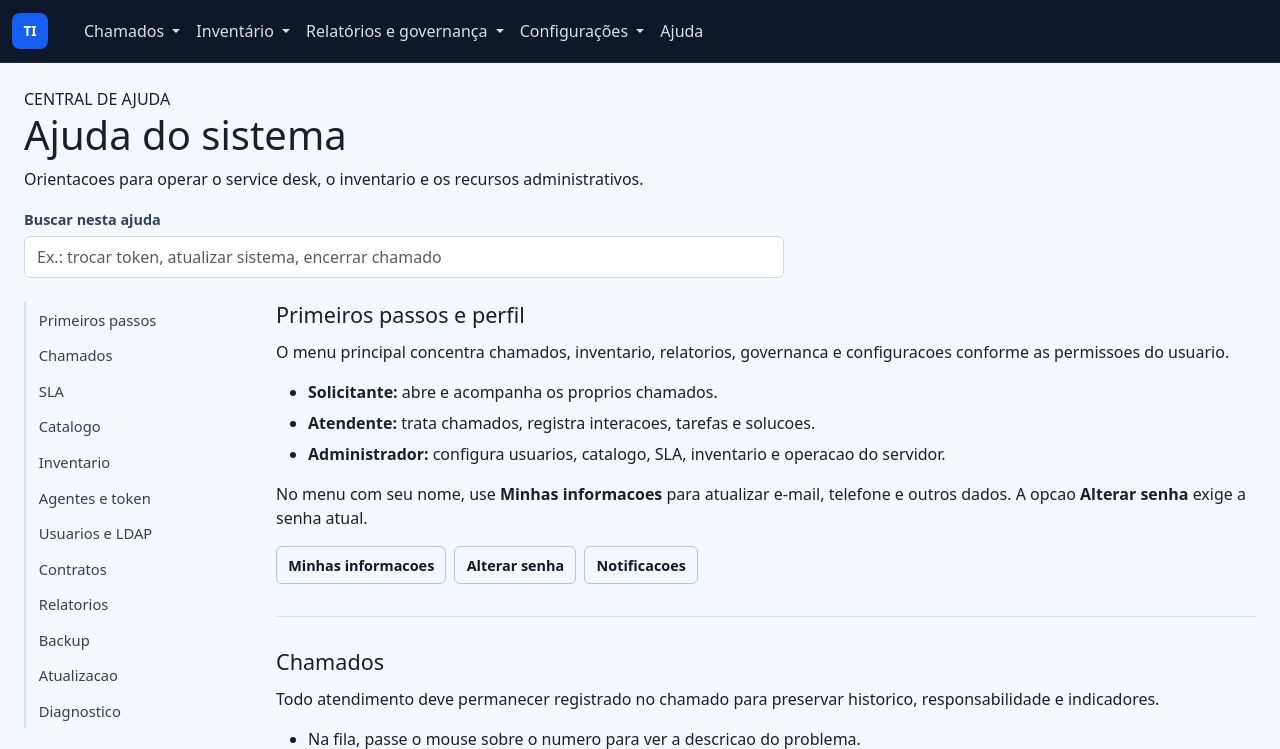
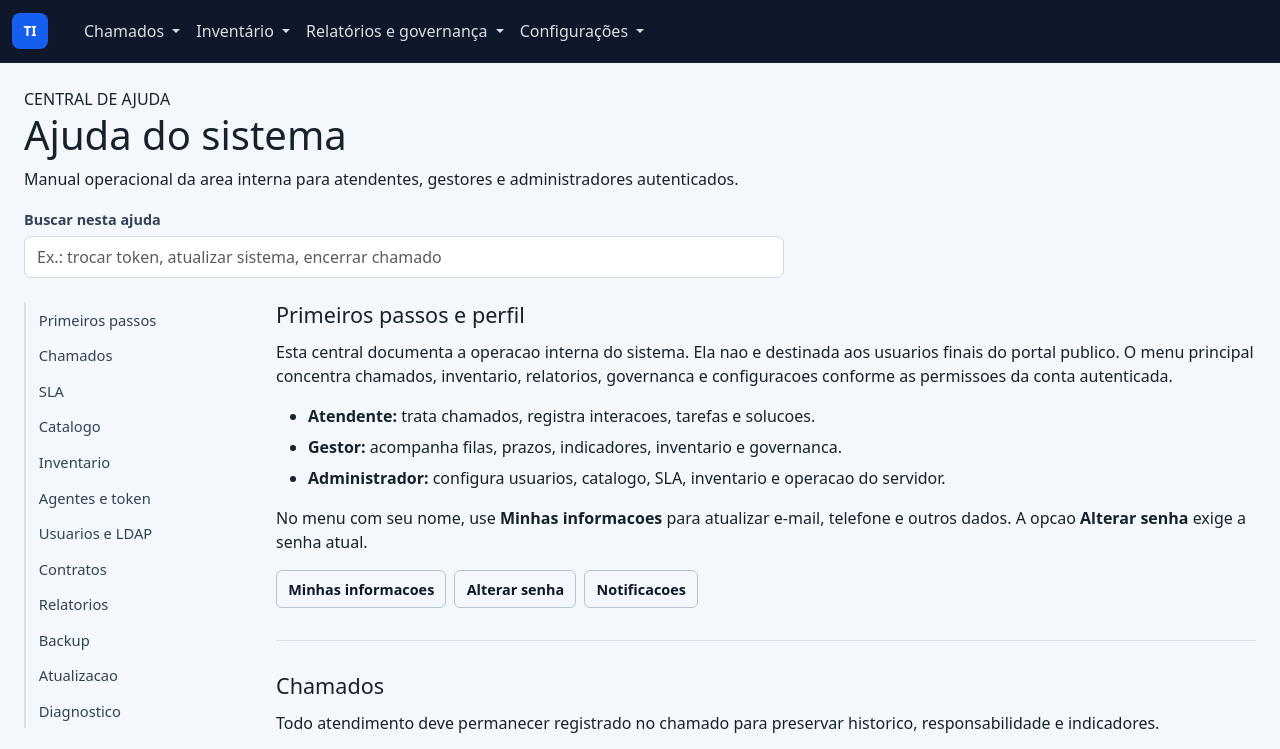
Before and after one commit to mcetrangolo/sistema_chamados, a Django app: template templates/core/ajuda.html in a window 1280 px wide. Shown: the top 749 px of the page. Run offline with Django 5.2, Linux system fonts and the light colour scheme; the template is opened without the code that fills it, so the values that code supplies are empty.

Commit message:
Restringe ajuda a area interna v1.9.1

```diff
--- a/core/tests.py
+++ b/core/tests.py
@@ -26,6 +26,8 @@ class AjudaSistemaTests(TestCase):
 
         self.assertEqual(response.status_code, 200)
         self.assertContains(response, "Ajuda do sistema")
+        self.assertContains(response, "Manual operacional da area interna")
+        self.assertContains(response, "nao e destinada aos usuarios finais")
         self.assertContains(response, reverse("core:ajuda"), count=2)
         self.assertNotContains(response, ">Verificar atualizacoes<")
 
--- a/core/version.py
+++ b/core/version.py
@@ -1,2 +1,2 @@
-SISTEMA_VERSAO = "v1.9.0"
-SISTEMA_VERSAO_NOME = "Central de Ajuda do Sistema"
+SISTEMA_VERSAO = "v1.9.1"
+SISTEMA_VERSAO_NOME = "Ajuda Operacional Interna"
--- a/templates/base.html
+++ b/templates/base.html
@@ -122,9 +122,11 @@
               <li><a class="dropdown-item" href="{% url 'inventario:licencas' %}">Licencas de software</a></li>
             </ul>
           </li>
-          <li class="nav-item">
-            <a class="nav-link" href="{% url 'core:ajuda' %}">Ajuda</a>
-          </li>
+          {% if user.is_authenticated %}
+            <li class="nav-item">
+              <a class="nav-link" href="{% url 'core:ajuda' %}">Ajuda</a>
+            </li>
+          {% endif %}
         </ul>
         {% if user.is_authenticated %}
           <a class="btn user-menu-toggle me-2" href="{% url 'core:notificacoes' %}" title="Notificacoes">Notificacoes{% if notificacoes_nao_lidas %} ({{ notificacoes_nao_lidas }}){% endif %}</a>
--- a/templates/core/ajuda.html
+++ b/templates/core/ajuda.html
@@ -7,7 +7,7 @@
   <div>
     <div class="eyebrow">CENTRAL DE AJUDA</div>
     <h1>Ajuda do sistema</h1>
-    <p>Orientacoes para operar o service desk, o inventario e os recursos administrativos.</p>
+    <p>Manual operacional da area interna para atendentes, gestores e administradores autenticados.</p>
   </div>
   <span class="badge text-bg-light border">{{ sistema_versao }}</span>
 </div>
@@ -39,10 +39,10 @@
   <div class="help-content" id="help-content">
     <section class="help-section" id="primeiros-passos" data-help-section>
       <h2>Primeiros passos e perfil</h2>
-      <p>O menu principal concentra chamados, inventario, relatorios, governanca e configuracoes conforme as permissoes do usuario.</p>
+      <p>Esta central documenta a operacao interna do sistema. Ela nao e destinada aos usuarios finais do portal publico. O menu principal concentra chamados, inventario, relatorios, governanca e configuracoes conforme as permissoes da conta autenticada.</p>
       <ul>
-        <li><strong>Solicitante:</strong> abre e acompanha os proprios chamados.</li>
         <li><strong>Atendente:</strong> trata chamados, registra interacoes, tarefas e solucoes.</li>
+        <li><strong>Gestor:</strong> acompanha filas, prazos, indicadores, inventario e governanca.</li>
         <li><strong>Administrador:</strong> configura usuarios, catalogo, SLA, inventario e operacao do servidor.</li>
       </ul>
       <p>No menu com seu nome, use <strong>Minhas informacoes</strong> para atualizar e-mail, telefone e outros dados. A opcao <strong>Alterar senha</strong> exige a senha atual.</p>
```
